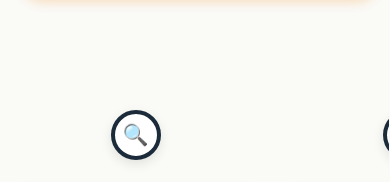
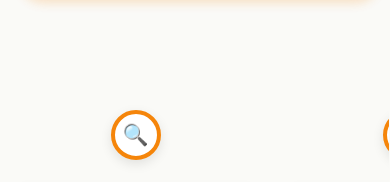
Before and after one commit to AlfredoFernandez98/ZRM-redesign, a React (Vite) app: page / in a window 390 px wide. Shown: the part 4440-4622 px from the top of the page. Built offline with nearby package versions, Linux system fonts and the light colour scheme.

Commit message:
feat: Add responsive navbar, scroll progress bar, and horizontal timeline with mobile optimization 2

```diff
--- a/src/components/Timeline/Timeline.styles.js
+++ b/src/components/Timeline/Timeline.styles.js
@@ -237,7 +237,7 @@ export const TimelineIcon = styled.div`
   font-size: 1.5rem;
   z-index: 2;
   border: 4px solid ${({ theme }) => {
-    return theme.colors.blue
+    return theme.colors.orange
   }};
   box-shadow: 0 4px 12px rgba(0,0,0,0.1);
   transform: scale(${({ $visible }) => {
```
